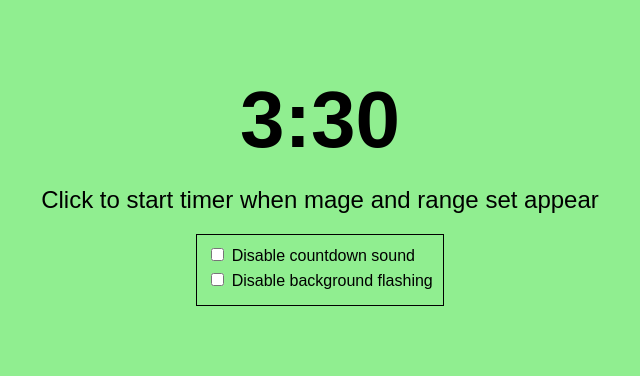
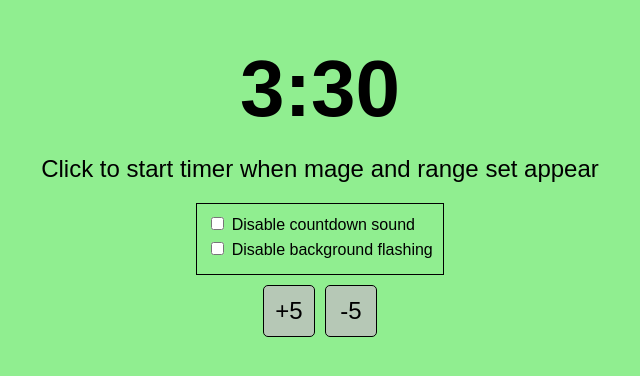
Before and after one commit to rw377/zuktimer, a plain HTML site: page index.html in a window 1280 px wide. Shown: the part 210-586 px from the top of the page, without its empty margins (320-960 px from the left). Drawn offline with Linux system fonts and the light colour scheme.

Commit message:
Update index.html
Boxes to add and subtract 5 seconds added per user request

```diff
--- a/index.html
+++ b/index.html
@@ -15,6 +15,11 @@
             background-color: lightgreen; /* default light green background */
             font-family: Arial, sans-serif;
         }
+        #timer-container {
+            display: flex;
+            align-items: center;
+            gap: 10px;
+        }
         #timer {
             font-size: 5rem;
             font-weight: bold;
@@ -23,6 +28,24 @@
             margin-top: 20px;
             font-size: 1.5rem;
             text-align: center;
+        }
+        .adjust-box {
+            display: flex;
+            justify-content: center;
+            align-items: center;
+            width: 50px;
+            height: 50px;
+            background-color: rgba(192, 192, 192, 0.8); /* Transparent grey */
+            border: 1px solid #000;
+            font-size: 1.5rem;
+            cursor: pointer;
+            user-select: none;
+            border-radius: 5px;
+            transition: background-color 0.3s, transform 0.2s;
+        }
+        .adjust-box:hover {
+            background-color: rgba(169, 169, 169, 0.9); /* Slightly darker on hover */
+            transform: scale(1.1);
         }
         .checkbox-container {
             margin-top: 20px;
@@ -36,6 +59,11 @@
             font-size: 1rem;
             margin-bottom: 5px;
         }
+        .adjust-box-container {
+            margin-top: 10px;
+            display: flex;
+            gap: 10px;
+        }
         @keyframes flash {
             0%, 100% { background-color: lightcoral; }
             50% { background-color: white; }
@@ -43,7 +71,9 @@
     </style>
 </head>
 <body>
-    <div id="timer">3:30</div>
+    <div id="timer-container">
+        <div id="timer">3:30</div>
+    </div>
     <div id="caption">Click to start timer when mage and range set appear</div>
 
     <audio id="countdown-sound">
@@ -59,6 +89,11 @@
         </label>
     </div>
 
+    <div class="adjust-box-container">
+        <div class="adjust-box" id="add-five">+5</div>
+        <div class="adjust-box" id="subtract-five">-5</div>
+    </div>
+
     <script>
         let duration = 3 * 60 + 30; // 3 minutes and 30 seconds in seconds
         let timer = duration;
@@ -68,6 +103,8 @@
         const disableSoundCheckbox = document.getElementById('disable-sound');
         const disableFlashCheckbox = document.getElementById('disable-flash');
         const checkboxArea = document.getElementById('checkbox-area');
+        const addFiveButton = document.getElementById('add-five');
+        const subtractFiveButton = document.getElementById('subtract-five');
 
         function formatTime(seconds) {
             const minutes = Math.floor(seconds / 60);
@@ -111,7 +148,7 @@
 
         function toggleTimer(event) {
             // Ignore clicks within the checkbox container
-            if (checkboxArea.contains(event.target)) {
+            if (checkboxArea.contains(event.target) || event.target.classList.contains('adjust-box')) {
                 return;
             }
 
@@ -152,6 +189,15 @@
             updateTimerDisplay();
         }
 
+        function adjustTimer(seconds) {
+            timer += seconds;
+            if (timer < 0) timer = 0; // Prevent negative timer
+            updateTimerDisplay();
+        }
+
+        addFiveButton.addEventListener('click', () => adjustTimer(5));
+        subtractFiveButton.addEventListener('click', () => adjustTimer(-5));
+
         document.body.addEventListener('click', toggleTimer);
 
         // Initialize the timer display
```
